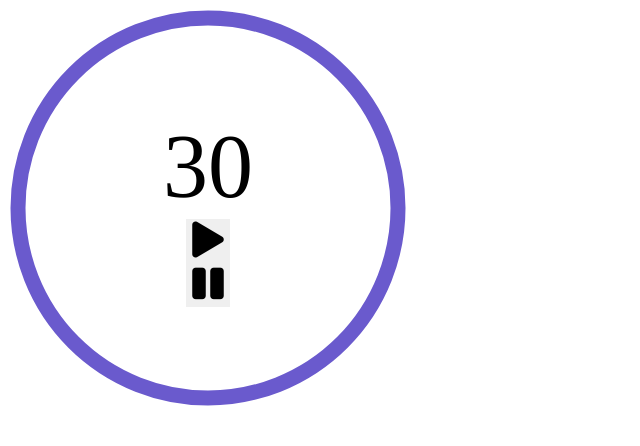
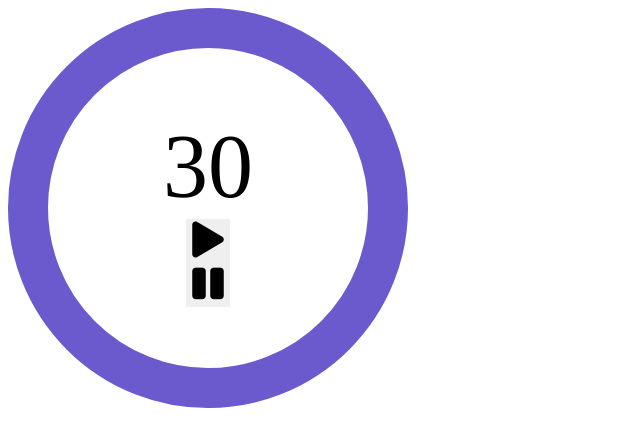
Before and after one commit to jcherven/little-timer, a plain HTML site: page index.html in a window 1280 px wide. Shown: the whole page, without its empty margins (0-640 px from the left). Drawn offline with Linux system fonts and the light colour scheme.

Commit message:
adjusted visual timer styling

```diff
--- a/index.html
+++ b/index.html
@@ -24,13 +24,13 @@
       <svg class="timer-fg" height="400" width="400">
         <circle
           id="timer-fg"
-          r="190"
+          r="180"
           cx="200"
           cy="200"
           fill="transparent"
           stroke="slateblue"
           stroke-linecap="round"
-          stroke-width="15"
+          stroke-width="40"
           transform="rotate(-90 200 200)"
         />
       </svg>
```
